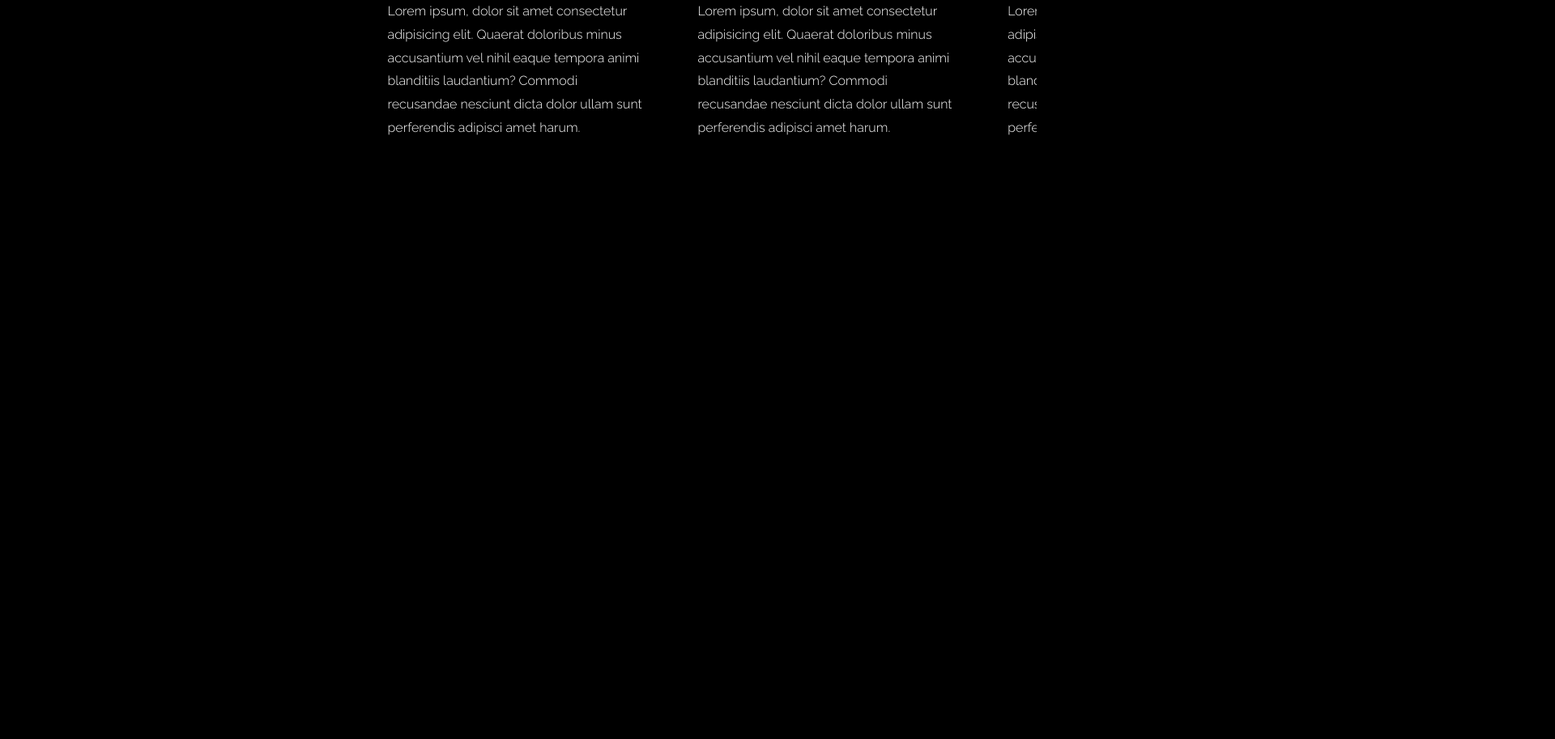
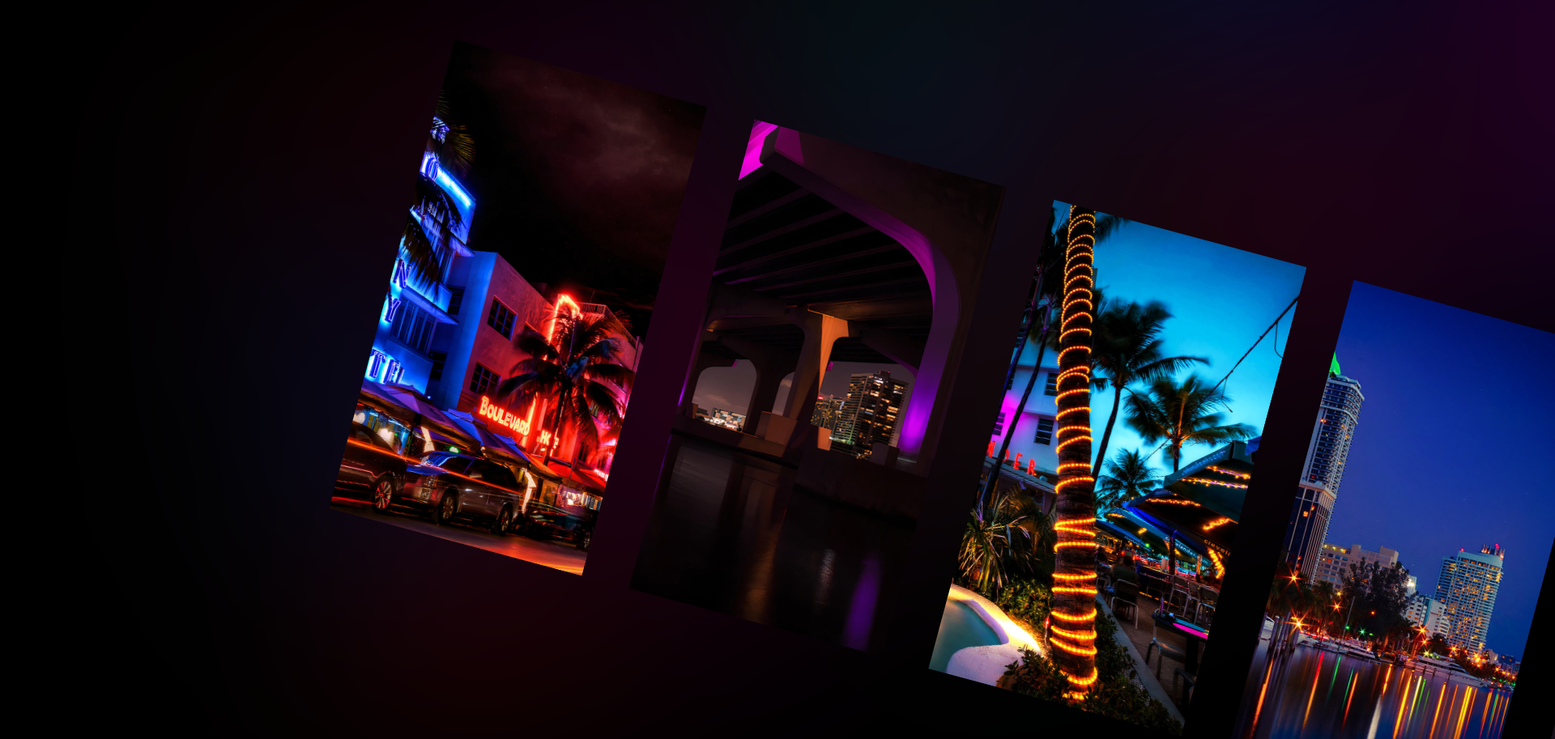
Before and after one commit to MaximoJSDev/Parallax-Image-Cards, a plain HTML site: page index.html in a window 1280 px wide. Shown: the top 913 px of the page at 81% size, 1920 px wide, since content can reach past the window. Before the commit the page ends 800 px from the top, so only its background shows below. Drawn offline with Linux system fonts and the light colour scheme.

Commit message:
Crea el background desenfocado con efecto parallax

```diff
--- a/app.js
+++ b/app.js
@@ -1,6 +1,8 @@
 const sliderMain = new Swiper(".slider_main", {
   freeMode: true,
   centeredSlides: true,
+  mousewheel: true,
+  parallax: true,
   breakpoints: {
     0: {
       slidesPerView: 2.5,
@@ -12,3 +14,11 @@ const sliderMain = new Swiper(".slider_main", {
     },
   },
 });
+const sliderBg = new Swiper(".slider_bg", {
+  centeredSlides: true,
+  parallax: true,
+  spaceBetween: 60,
+  slidesPerView: 3.5,
+});
+
+sliderMain.controller.control = sliderBg;
--- a/index.html
+++ b/index.html
@@ -12,22 +12,134 @@
     <div class="swiper slider slider_main">
       <div class="swiper-wrapper slier__wrapper">
         <div class="swiper-slide slider__item">
-          Lorem ipsum, dolor sit amet consectetur adipisicing elit. Quaerat
-          doloribus minus accusantium vel nihil eaque tempora animi blanditiis
-          laudantium? Commodi recusandae nesciunt dicta dolor ullam sunt
-          perferendis adipisci amet harum.
+          <div
+            class="slider__img"
+            data-swiper-parallax="20%"
+            style="background-image: url(assets/images/1.jpg)"
+          ></div>
         </div>
         <div class="swiper-slide slider__item">
-          Lorem ipsum, dolor sit amet consectetur adipisicing elit. Quaerat
-          doloribus minus accusantium vel nihil eaque tempora animi blanditiis
-          laudantium? Commodi recusandae nesciunt dicta dolor ullam sunt
-          perferendis adipisci amet harum.
+          <div
+            class="slider__img"
+            data-swiper-parallax="30%"
+            style="background-image: url(assets/images/2.jpg)"
+          ></div>
         </div>
         <div class="swiper-slide slider__item">
-          Lorem ipsum, dolor sit amet consectetur adipisicing elit. Quaerat
-          doloribus minus accusantium vel nihil eaque tempora animi blanditiis
-          laudantium? Commodi recusandae nesciunt dicta dolor ullam sunt
-          perferendis adipisci amet harum.
+          <div
+            class="slider__img"
+            data-swiper-parallax="20%"
+            style="background-image: url(assets/images/3.jpg)"
+          ></div>
+        </div>
+        <div class="swiper-slide slider__item">
+          <div
+            class="slider__img"
+            data-swiper-parallax="30%"
+            style="background-image: url(assets/images/4.jpg)"
+          ></div>
+        </div>
+        <div class="swiper-slide slider__item">
+          <div
+            class="slider__img"
+            data-swiper-parallax="20%"
+            style="background-image: url(assets/images/5.jpg)"
+          ></div>
+        </div>
+        <div class="swiper-slide slider__item">
+          <div
+            class="slider__img"
+            data-swiper-parallax="30%"
+            style="background-image: url(assets/images/6.jpg)"
+          ></div>
+        </div>
+        <div class="swiper-slide slider__item">
+          <div
+            class="slider__img"
+            data-swiper-parallax="20%"
+            style="background-image: url(assets/images/7.jpg)"
+          ></div>
+        </div>
+        <div class="swiper-slide slider__item">
+          <div
+            class="slider__img"
+            data-swiper-parallax="30%"
+            style="background-image: url(assets/images/8.jpg)"
+          ></div>
+        </div>
+        <div class="swiper-slide slider__item">
+          <div
+            class="slider__img"
+            data-swiper-parallax="20%"
+            style="background-image: url(assets/images/9.jpg)"
+          ></div>
+        </div>
+      </div>
+    </div>
+    <div class="swiper slider slider_bg">
+      <div class="swiper-wrapper slier__wrapper">
+        <div class="swiper-slide slider__item">
+          <div
+            class="slider__img"
+            data-swiper-parallax="20%"
+            style="background-image: url(assets/images/1.jpg)"
+          ></div>
+        </div>
+        <div class="swiper-slide slider__item">
+          <div
+            class="slider__img"
+            data-swiper-parallax="30%"
+            style="background-image: url(assets/images/2.jpg)"
+          ></div>
+        </div>
+        <div class="swiper-slide slider__item">
+          <div
+            class="slider__img"
+            data-swiper-parallax="20%"
+            style="background-image: url(assets/images/3.jpg)"
+          ></div>
+        </div>
+        <div class="swiper-slide slider__item">
+          <div
+            class="slider__img"
+            data-swiper-parallax="30%"
+            style="background-image: url(assets/images/4.jpg)"
+          ></div>
+        </div>
+        <div class="swiper-slide slider__item">
+          <div
+            class="slider__img"
+            data-swiper-parallax="20%"
+            style="background-image: url(assets/images/5.jpg)"
+          ></div>
+        </div>
+        <div class="swiper-slide slider__item">
+          <div
+            class="slider__img"
+            data-swiper-parallax="30%"
+            style="background-image: url(assets/images/6.jpg)"
+          ></div>
+        </div>
+        <div class="swiper-slide slider__item">
+          <div
+            class="slider__img"
+            data-swiper-parallax="20%"
+            style="background-image: url(assets/images/7.jpg)"
+          ></div>
+        </div>
+        <div class="swiper-slide slider__item">
+          <div
+            class="slider__img"
+            data-swiper-parallax="30%"
+            style="background-image: url(assets/images/8.jpg)"
+          ></div>
+        </div>
+        <div class="swiper-slide slider__item">
+          <div
+            class="slider__img"
+            data-swiper-parallax="20%"
+            style="background-image: url(assets/images/9.jpg)"
+          ></div>
         </div>
       </div>
     </div>
--- a/style.css
+++ b/style.css
@@ -27,3 +27,39 @@ body {
   overflow: hidden;
   line-height: 1.8;
 }
+.slider {
+  transform: rotate(15deg);
+  user-select: none;
+  cursor: grab;
+  overflow: visible;
+  top: 10vh;
+}
+.slier__wrapper {
+  transition: 600ms cubic-bezier(0.185, 0.53, 0, 1) !important;
+  will-change: transform;
+}
+.slider__item {
+  height: 75vh;
+  overflow: hidden;
+}
+.slider__img {
+  width: 300%;
+  height: 100%;
+  background-size: cover;
+  position: absolute;
+  left: -100%;
+  transition: 600ms cubic-bezier(0.185, 0.53, 0, 1) !important;
+  will-change: transform;
+}
+
+.slider_bg {
+  z-index: 0;
+  transform: rotate(-20deg) !important;
+  top: -64vh;
+  left: -17vh;
+  opacity: 0.17;
+  filter: saturate(20) blur(120px);
+}
+.slider_bg .slider__item {
+  height: 100vh;
+}
```
